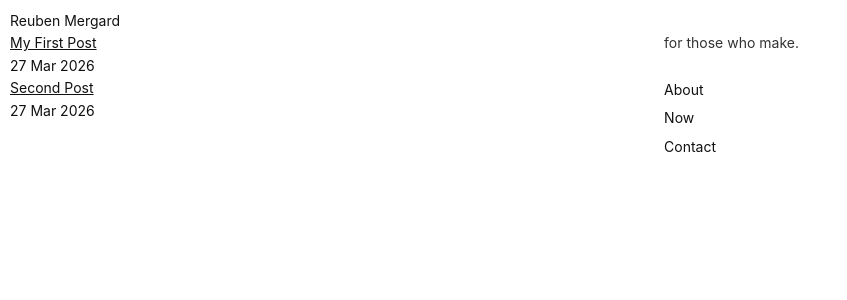
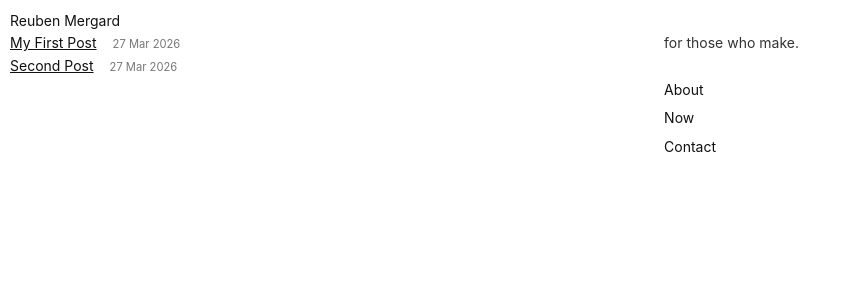
Before and after one commit to reubenmergard/mergard, a Jekyll site: the page built from index.md, in a window 1280 px wide. Shown: the top 300 px of the page, without its empty margins (0-847 px from the left). Built offline with Jekyll 4.4.1, drawn with Linux system fonts in a browser that asks for light colours.

Commit message:
Updates to style.css

```diff
--- a/assets/css/style.css
+++ b/assets/css/style.css
@@ -50,6 +50,18 @@ body {
     margin-top: 0;
     align-self: start;
   }
+}
+
+.post-title-meta {
+  display: flex;
+  align-items: baseline; /* aligns nicely for small type differences */
+  gap: 16px;             /* space between title and date */
+}
+
+.post-meta {
+  color: #777;           /* lighter grey */
+  font-size: 0.8em;      /* smaller than title */
+  white-space: nowrap;    /* prevents wrapping */
 }
 
 /* --- TYPOGRAPHY --- */
--- a/index.md
+++ b/index.md
@@ -11,10 +11,12 @@ title: Home
 
   <main class="home-main">
     {% for post in site.posts limit:20 %}
-      <div class="post-item">
-        <a href="{{ post.url }}">{{ post.title }}</a>
-        <div class="post-meta">{{ post.date | date: "%d %b %Y" }}</div>
-      </div>
+    <div class="post-item">
+        <div class="post-title-meta">
+            <a href="{{ post.url }}">{{ post.title }}</a>
+            <span class="post-meta">{{ post.date | date: "%d %b %Y" }}</span>
+        </div>
+    </div>
     {% endfor %}
   </main>
 
```
